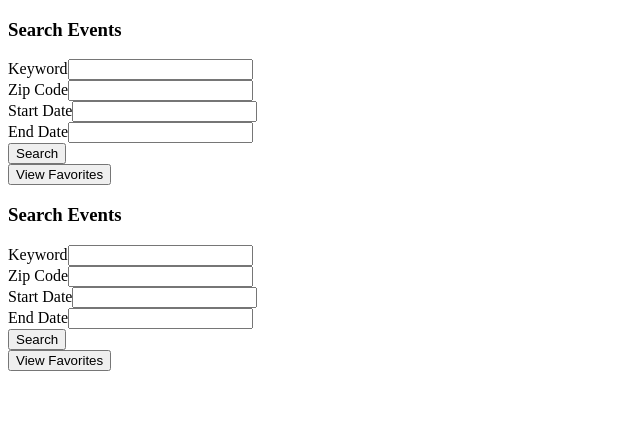
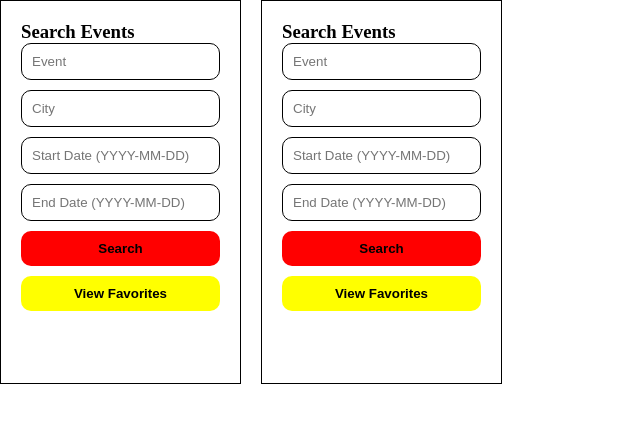
Before and after one commit to CGriffus/Angular-Event-Project, an Angular app: page /search in a window 1280 px wide. Shown: the top 422 px of the page, without its empty margins (0-640 px from the left). Built offline with nearby package versions, Linux system fonts and the light colour scheme.

Commit message:
added some styling to search-criteria

```diff
--- a/src/app/event-list/event-list.component.html
+++ b/src/app/event-list/event-list.component.html
@@ -1,2 +1,3 @@
 <p>event-list works!</p>
+
 <button (click)="goToDetails()">Details</button>
--- a/src/app/search-criteria/search-criteria.component.css
+++ b/src/app/search-criteria/search-criteria.component.css
@@ -0,0 +1,43 @@
+form {
+  display: flex;
+  flex-direction: column;
+}
+
+.searchAside {
+  border: 1px solid black;
+  display: flex;
+  flex-direction: column;
+  padding: 20px;
+  margin-right: 20px;
+  height: 100%;
+}
+
+label {
+  position: absolute;
+  left: -999999px;
+}
+
+input {
+  padding: 10px;
+  margin-bottom: 10px;
+  border-radius: 10px;
+  border: 1px solid black;
+}
+
+#searchBtn {
+  padding: 10px;
+  margin-bottom: 10px;
+  border-radius: 10px;
+  border: none;
+  background: red;
+  font-weight: bold;
+}
+
+#favsBtn {
+  padding: 10px;
+  margin-bottom: 10px;
+  border-radius: 10px;
+  border: none;
+  background: yellow;
+  font-weight: bold;
+}
--- a/src/app/search-criteria/search-criteria.component.html
+++ b/src/app/search-criteria/search-criteria.component.html
@@ -1,24 +1,44 @@
-<div>
+<div class="searchAside">
   <h3>Search Events</h3>
   <form #form="ngForm" (ngSubmit)="getEvents(form)">
-    <div>
-      <label for="keyword">Keyword</label>
-      <input id="keyword" type="text" name="keyword" ngModel />
-    </div>
-    <div>
-      <label for="location">Zip Code</label>
-      <input id="location" type="text" name="location" ngModel />
-    </div>
-    <div>
-      <label for="startDate">Start Date</label>
-      <input id="startDate" type="text" name="startDate" ngModel />
-    </div>
-    <div>
-      <label for="endDate">End Date</label>
-      <input id="endDate" type="text" name="endDate" ngModel />
-    </div>
-    <button (click)="goToEvents()">Search</button>
+    <label for="keyword">Event</label>
+    <input
+      id="keyword"
+      type="text"
+      name="keyword"
+      ngModel
+      placeholder="Event"
+    />
+
+    <label for="location">City</label>
+    <input
+      id="location"
+      type="text"
+      name="location"
+      ngModel
+      placeholder="City"
+    />
+
+    <label for="startDate">Start Date(YYYY-MM-DD)</label>
+    <input
+      id="startDate"
+      type="text"
+      name="startDate"
+      ngModel
+      placeholder="Start Date (YYYY-MM-DD)"
+    />
+
+    <label for="endDate">End Date(YYYY-MM-DD)</label>
+    <input
+      id="endDate"
+      type="text"
+      name="endDate"
+      ngModel
+      placeholder="End Date (YYYY-MM-DD)"
+    />
+
+    <button id="searchBtn" (click)="goToEvents()">Search</button>
   </form>
 
-  <button (click)="goToFavs()">View Favorites</button>
+  <button id="favsBtn" (click)="goToFavs()">View Favorites</button>
 </div>
--- a/src/app/search-criteria/search-criteria.component.ts
+++ b/src/app/search-criteria/search-criteria.component.ts
@@ -9,6 +9,7 @@ import { NgForm } from "@angular/forms";
 })
 export class SearchCriteriaComponent implements OnInit {
   eventData: any;
+
   constructor(private eventsService: EventsService) {}
 
   ngOnInit() {}
--- a/src/styles.css
+++ b/src/styles.css
@@ -1 +1,8 @@
-/* You can add global styles to this file, and also import other style files */
+* {
+  padding: 0;
+  margin: 0;
+}
+
+app-root {
+  display: flex;
+}
```
